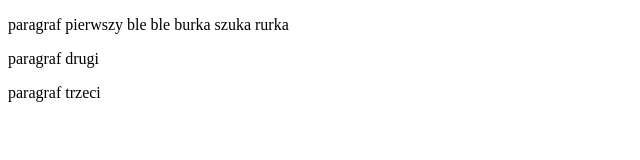
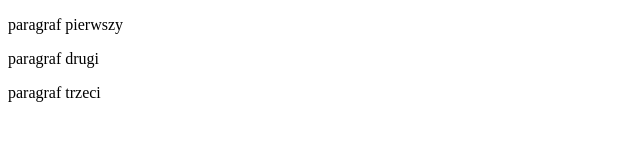
Before and after one commit to pawelpalacz/pawelpalacz.github.io, a plain HTML site: page index.html in a window 1280 px wide. Shown: the whole page, without its empty margins (0-640 px from the left). Drawn offline with Linux system fonts and the light colour scheme.

Commit message:
zmiana na master

```diff
--- a/index.html
+++ b/index.html
@@ -5,7 +5,7 @@
     <title>Document</title>
 </head>
 <body>
-    <p>paragraf pierwszy ble ble burka szuka rurka</p>
+    <p>paragraf pierwszy</p>
     <p>paragraf drugi</p>
     <p>paragraf trzeci</p>
 </body>
```
